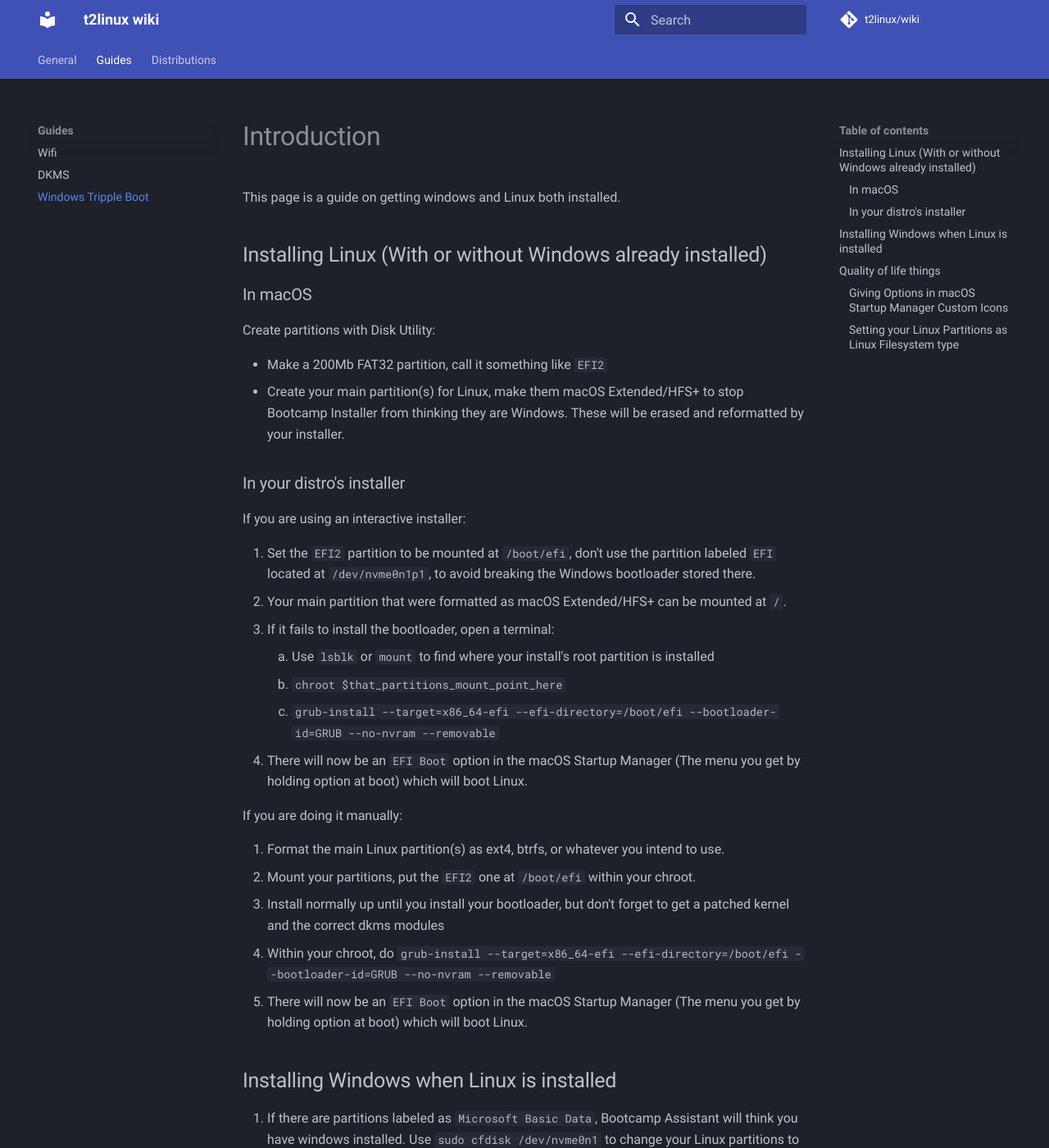
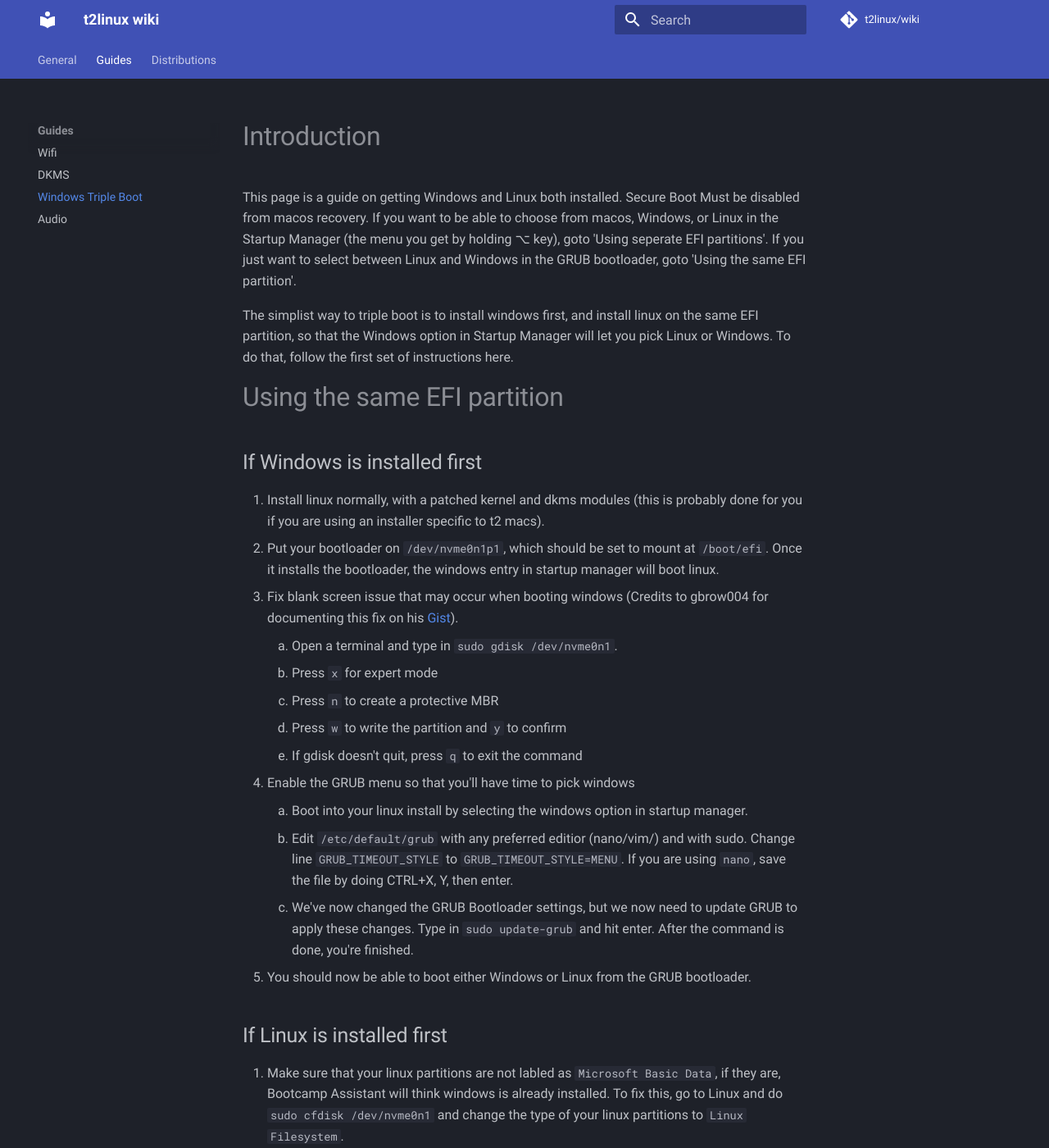
Before and after one commit to t2linux/wiki, an MkDocs documentation site: the page built from docs/guides/windows.md, in a window 1280 px wide and 1400 px high. Shown: the whole window at 82% size. Built offline with MkDocs 1.6.1 and Material for MkDocs 9.7.7, drawn with Linux system fonts in a browser that asks for light colours; comment, search, counter and statistics services are not loaded; some of the changed text lies outside the part shown.

Commit message:
Separate Audio page, Links to new guides in FAQs, added to windows.md
Took the audio config section of the DKMS page out and put it in it's own page.
Added instructions on using the same EFI partition for both Linux and Windows to the triple boot page, and put links to it in the FAQ pages.
Realised that I can't spell.

```diff
--- a/docs/guides/windows.md
+++ b/docs/guides/windows.md
@@ -1,7 +1,51 @@
 # Introduction
 
-This page is a guide on getting windows and Linux both installed.
+This page is a guide on getting Windows and Linux both installed. Secure Boot Must be disabled from macos recovery. If you want to be able to choose from macos, Windows, or Linux in the Startup Manager (the menu you get by holding ⌥ key), goto 'Using seperate EFI partitions'. If you just want to select between Linux and Windows in the GRUB bootloader, goto 'Using the same EFI partition'.
 
+The simplist way to triple boot is to install windows first, and install linux on the same EFI partition, so that the Windows option in Startup Manager will let you pick Linux or Windows. To do that, follow the first set of instructions here.
+
+# Using the same EFI partition
+
+## If Windows is installed first
+
+1. Install linux normally, with a patched kernel and dkms modules (this is probably done for you if you are using an installer specific to t2 macs).
+2. Put your bootloader on `/dev/nvme0n1p1`, which should be set to mount at `/boot/efi`. Once it installs the bootloader, the windows entry in startup manager will boot linux.
+3. Fix blank screen issue that may occur when booting windows (Credits to gbrow004 for documenting this fix on his [Gist](https://gist.github.com/gbrow004/096f845c8fe8d03ef9009fbb87b781a4#fixing-bootcampwindows)).
+	1. Open a terminal and type in ``sudo gdisk /dev/nvme0n1``.
+	2. Press `x` for expert mode
+	3. Press `n` to create a protective MBR
+	4. Press `w` to write the partition and `y` to confirm
+	5. If gdisk doesn't quit, press `q` to exit the command
+4. Enable the GRUB menu so that you'll have time to pick windows
+	1. Boot into your linux install by selecting the windows option in startup manager.
+	2. Edit ``/etc/default/grub`` with any preferred editior (nano/vim/) and with sudo. Change line ``GRUB_TIMEOUT_STYLE`` to ``GRUB_TIMEOUT_STYLE=MENU``. If you are using `nano`, save the file by doing CTRL+X, Y, then enter.
+	3. We've now changed the GRUB Bootloader settings, but we now need to update GRUB to apply these changes. Type in ``sudo update-grub`` and hit enter. After the command is done, you're finished.
+5. You should now be able to boot either Windows or Linux from the GRUB bootloader.
+
+## If Linux is installed first
+
+1. Make sure that your linux partitions are not labled as `Microsoft Basic Data`, if they are, Bootcamp Assistant will think windows is already installed. To fix this, go to Linux and do `sudo cfdisk /dev/nvme0n1` and change the type of your linux partitions to `Linux Filesystem`.
+2. Install Windows normaly with Bootcamp. Windows will replace your Linux boot option.
+3. Boot into macos.
+4. `sudo diskutil mount disk0s1`
+5. Go to `/Volumes/EFI/efi`
+6. In this folder there will be a `Microsoft` folder, an `Apple` folder, one with your distro's name or just `GRUB`, and one called `Boot`. The `Boot` folder will have a file named `bootx64.efi`, rename this to `windows_bootx64.efi`
+7. Copy the `grubx64.efi` file in your distro's folder to `/Volumes/EFI/efi/Boot/bootx64.efi`. The the windows option in Startup Manager will now boot Linux.
+8. Fix blank screen issue that may occur when booting windows (Credits to gbrow004 for documenting this fix on his [Gist](https://gist.github.com/gbrow004/096f845c8fe8d03ef9009fbb87b781a4#fixing-bootcampwindows)).
+	1. In Linux, open a terminal and type in ``sudo gdisk /dev/nvme0n1``.
+	2. Press `x` for expert mode
+	3. Press `n` to create a protective MBR
+	4. Press `w` to write the partition and `y` to confirm
+	5. If gdisk doesn't quit, press `q` to exit the command
+9. Enable the GRUB menu so that you'll have time to pick windows
+	1. Boot into your linux install by selecting the windows option in startup manager.
+	2. Edit ``/etc/default/grub`` with any preferred editior (nano/vim/) and with sudo. Change line ``GRUB_TIMEOUT_STYLE`` to ``GRUB_TIMEOUT_STYLE=MENU``. If you are using `nano`, save the file by doing CTRL+X, Y, then enter.
+	3. We've now changed the GRUB Bootloader settings, but we now need to update GRUB to apply these changes. Type in ``sudo update-grub`` and hit enter. After the command is done, you're finished.
+10. You should now be able to boot either Windows or Linux from the GRUB bootloader.
+
+It may be possible to skip steps 5-8 by doing the following command in macos: `sudo sh -c "bless --mount /Volumes/EFI --setBoot --file /Volumes/EFI/efi/$(ls|grep -i -e microsoft -e boot -e apple -v)/grubx64.efi --shortform"` This might not prevent step 8 from being needed.
+
+# Using seperate EFI partitions
 
 ## Installing Linux (With or without Windows already installed)
 
@@ -39,13 +83,12 @@ If you are doing it manually:
 2. If your second EFI partition is labeled as `EFI System`, you'll need to use `cfdisk` again to make it not that, as the Windows installer fails if there are two.
 3. Bootcamp should install windows normally. If you put your Linux bootloader on `/dev/nvme0n1p1`, Windows will replace it, and that's why a second EFI partition is ideal.
 
-
-## Quality of life things
+# Quality of life things
 
 ### Giving Options in macOS Startup Manager Custom Icons
 
 Put an `icns` file with your desired icon in the top directory of the disk that the bootloader of the menu entry is on, and call it `.VolumeIcon.icns`.
 
-### Setting your Linux Partitions as `Linux Filesystem` type
+## Setting your Linux Partitions as `Linux Filesystem` type
 
 Use `sudo cfdisk /dev/nvme0n1` and change the type of your Linux partitions. This will show up when you do `diskutil list` in macOS.
--- a/mkdocs.yml
+++ b/mkdocs.yml
@@ -37,7 +37,8 @@ nav:
     - Guides:
           - Wifi: guides/wifi.md
           - DKMS: guides/dkms.md
-          - Windows Tripple Boot: guides/windows.md
+          - Windows Triple Boot: guides/windows.md
+          - Audio: guides/audio-config.md
     - Distributions:
           - Manjaro:
                 - Home: distributions/manjaro/home.md
```
Also changed, not shown: docs/distributions/manjaro/faq.md (+1 -3 lines), docs/distributions/ubuntu/faq.md (+2 -24 lines), docs/guides/audio-config.md (added, +28 -0 lines), docs/guides/dkms.md (+8 -7 lines).
